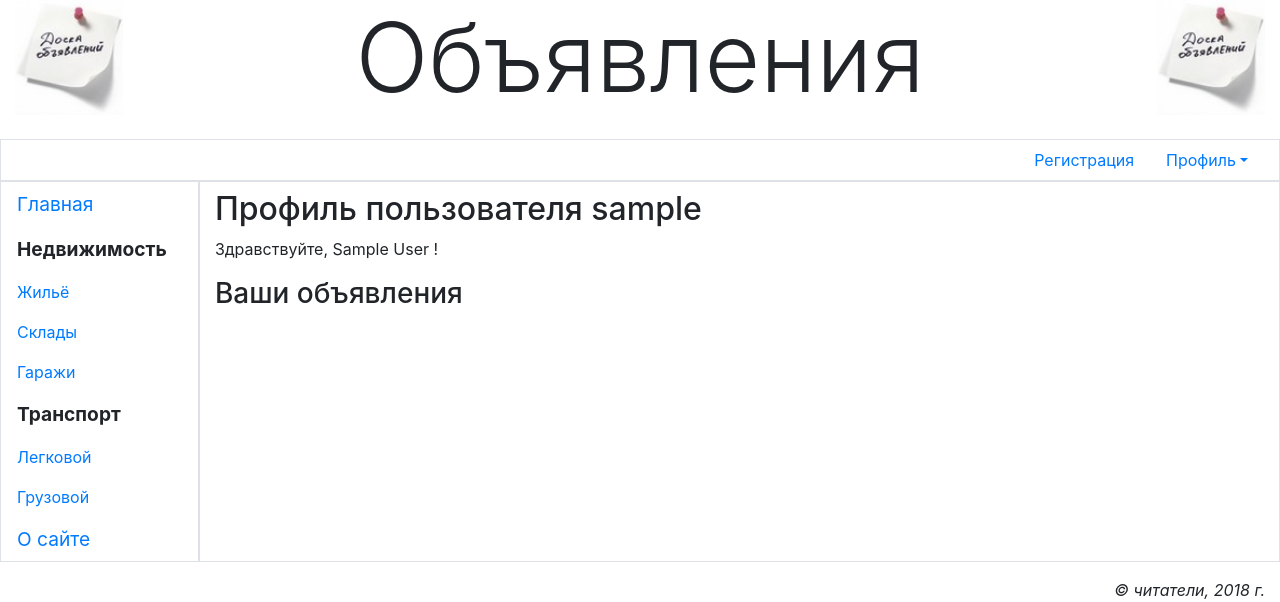
After one commit to pol1969/Dronoff_django, a Django app: page /accounts/pofile/ in a window 1280 px wide. The commit adds this page. Shown: the top 602 px of the page. Run offline with Django 3.2, Linux system fonts and the light colour scheme; the visitor is signed in with stand-in values (Sample User, id 1); some libraries are stand-ins or nearby versions.

Commit message:
Веб-страница пользовательского профиля

```diff
--- a/bboard/main/templates/layout/basic.html
+++ b/bboard/main/templates/layout/basic.html
@@ -50,7 +50,7 @@
 
                     <div class="dropdown-menu">
 
-                        <a class="dropdown-item" href="#">Мои объявления</a>
+			    <a class="dropdown-item" href="{% url 'main:profile' %} ">Мои объявления</a>
 
                         <a class="dropdown-item" href="#">
 
--- /dev/null
+++ b/bboard/main/templates/main/profile.html
@@ -0,0 +1,15 @@
+
+{% extends "layout/basic.html" %}
+
+{% block title %}Профиль пользователя{% endblock %}
+
+{% block content %}
+<h2>Профиль пользователя {{ user.username }}</h2>
+{% if user.first_name and user.last_name %}
+<p>Здравствуйте, {{user.first_name}} {{user.last_name}} !</p>
+{% else %}
+
+<p>Здравствуйте!</p>
+{% endif %}
+<h3>Ваши объявления</h3>
+{% endblock %}
--- a/bboard/main/urls.py
+++ b/bboard/main/urls.py
@@ -1,10 +1,11 @@
 from django.urls import path
 
-from .views import index, other_page, BBLoginView
+from .views import index, other_page, BBLoginView, profile
 
 app_name = 'main'
 urlpatterns = [
         path('<str:page>/', other_page, name='other'),
         path('', index, name='index'),
         path('accounts/login/',BBLoginView.as_view(), name='login'),
+        path('accounts/pofile/',profile, name='profile'),
         ]
--- a/bboard/main/views.py
+++ b/bboard/main/views.py
@@ -3,6 +3,7 @@ from django.http import HttpResponse, Http404
 from django.template import TemplateDoesNotExist
 from django.template.loader import get_template
 from django.contrib.auth.views import LoginView
+from django.contrib.auth.decorators import login_required
 
 #Create your views here.
 
@@ -18,3 +19,7 @@ def other_page(request, page):
 
 class BBLoginView(LoginView):
     template_name = 'main/login.html'
+
+@login_required
+def profile(request):
+    return render(request, 'main/profile.html')
```
Also changed, not shown: 2 other files.
